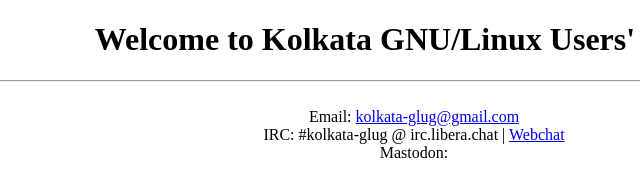
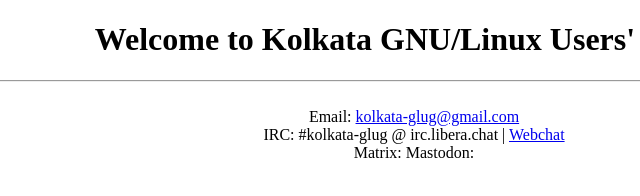
Before and after one commit to kolkata-glug/kolkata-glug.github.io, a plain HTML site: page index.html in a window 1280 px wide. Shown: the full height of the page, 226-866 px from the left. Drawn offline with Linux system fonts and the light colour scheme.

Commit message:
Update index.html

```diff
--- a/index.html
+++ b/index.html
@@ -10,6 +10,7 @@
 <br>
 Email:    <a href="mailto:kolkata-glug@gmail.com">kolkata-glug@gmail.com</a> <br>
 IRC:      #kolkata-glug @ irc.libera.chat | <a href="https://web.libera.chat/?nick=Guest?#kolkata-glug" target="_blank">Webchat</a> <br>
+Matrix:
 Mastodon:
 </center>
 </body>
```
